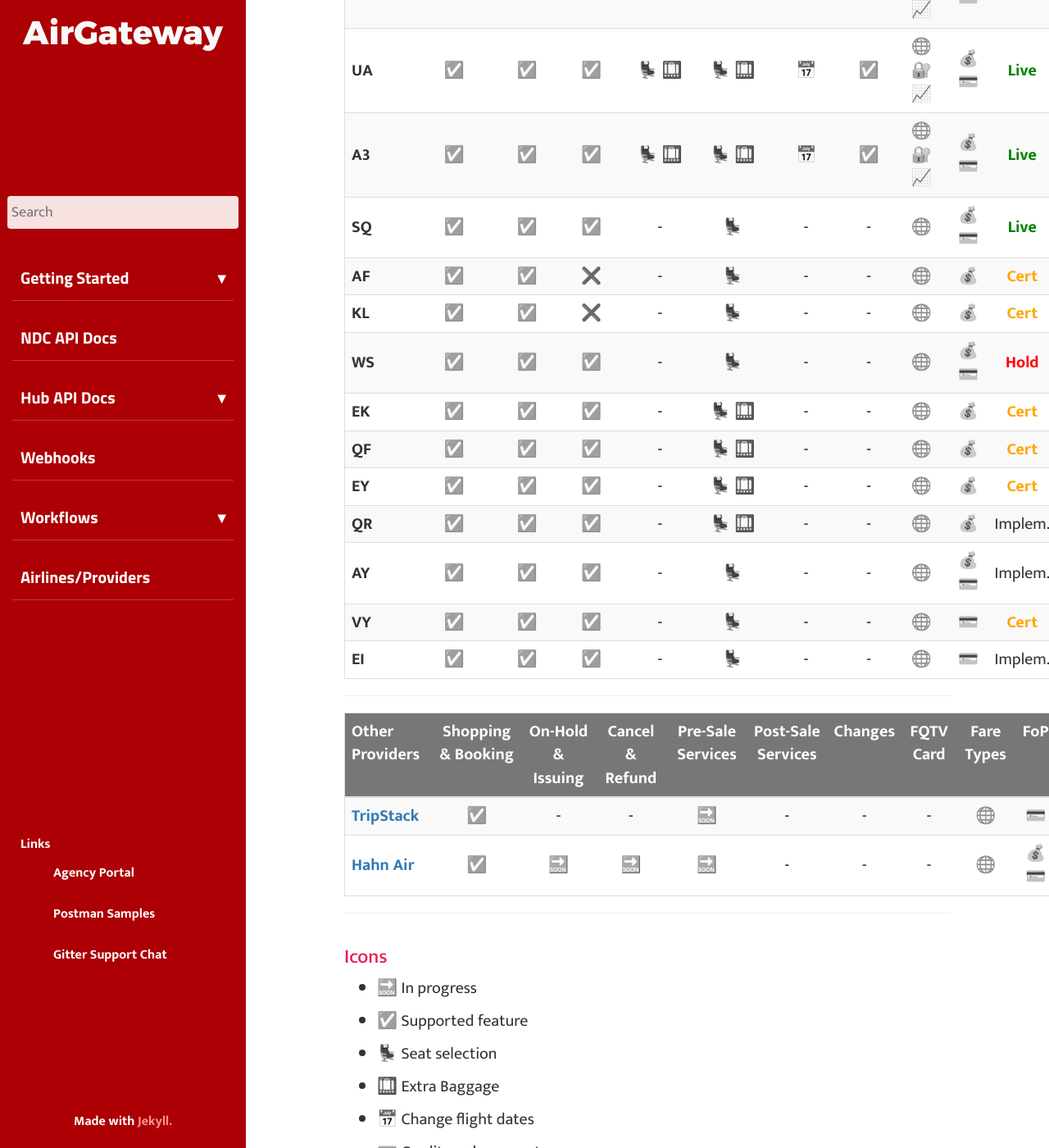
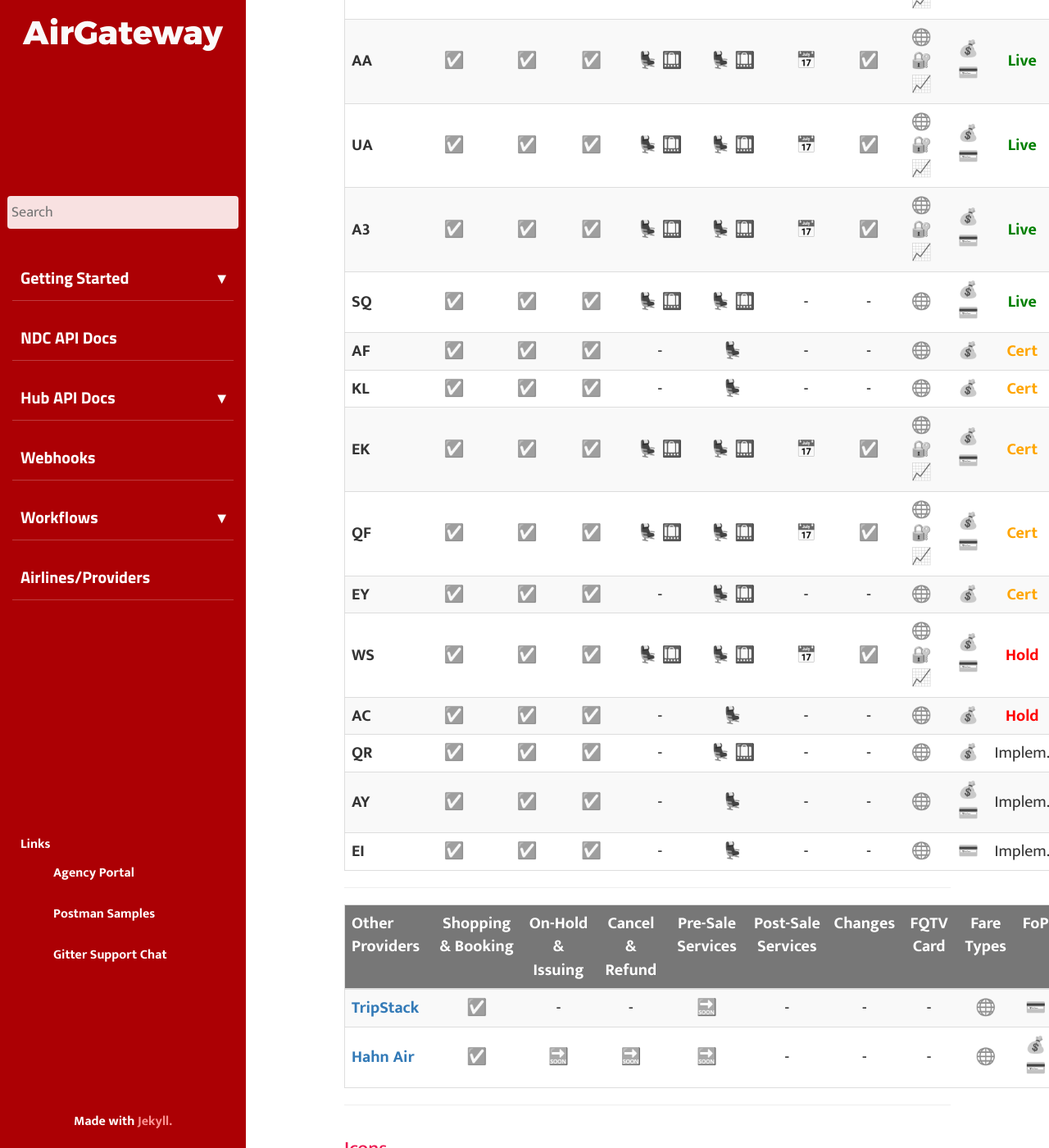
Before and after one commit to AirGateway/dev-guides-jekyll, a Jekyll site: the page built from _pages/mydoc_providers.md, in a window 1280 px wide and 1400 px high, scrolled down 1054 px. Shown: the whole window at 82% size. Built offline with Jekyll 4.4.1, drawn with Linux system fonts in a browser that asks for light colours; emoji names are drawn with the system emoji font; comment, search, counter and statistics services are not loaded; some of the changed text lies outside the part shown.

Commit message:
Changes in airlines & providers.

```diff
--- a/_pages/mydoc_providers.md
+++ b/_pages/mydoc_providers.md
@@ -11,6 +11,8 @@ This is a table of our Providers (Airlines) content displaying their capabilitie
 | ------------- |:-:|:-:|:-:|:-:|:-:|:-:|:-:|:-:|:-:|:-:|
 | **BA**        | :white_check_mark: | :white_check_mark: | :white_check_mark: | :seat: :baggage_claim: | :seat: :baggage_claim: :fork_and_knife: | :date: | :white_check_mark: | :globe_with_meridians: :closed_lock_with_key: :chart_with_upwards_trend: | :moneybag: :credit_card: | <span style="color:green">**Live**</span> |
 | **IB**        | :white_check_mark: | :white_check_mark: | :white_check_mark: | :seat: :baggage_claim: | :seat: :baggage_claim: | :date: | :white_check_mark: | :globe_with_meridians: :closed_lock_with_key: :chart_with_upwards_trend: | :moneybag: :credit_card: | <span style="color:green">**Live**</span> |
+| **VY**        | :white_check_mark: | :white_check_mark: | :white_check_mark: | :seat: :baggage_claim: | \- | \- | \- | :globe_with_meridians: | :credit_card: | <span style="color:green">**Live**</span> |
+| **I2**        | :white_check_mark: | :white_check_mark: | :white_check_mark: | :seat: :baggage_claim: | \- | \- | \- | :globe_with_meridians: | :credit_card: | <span style="color:green">**Live**</span> |
 | **LH**        | :white_check_mark: | :white_check_mark: | :white_check_mark: | :seat: :baggage_claim: | :seat: :baggage_claim: | :date: | :white_check_mark: | :globe_with_meridians: :closed_lock_with_key: :chart_with_upwards_trend: | :moneybag: :credit_card: | <span style="color:green">**Live**</span> |
 | **LX**        | :white_check_mark: | :white_check_mark: | :white_check_mark: | :seat: :baggage_claim: | :seat: :baggage_claim: | :date: | :white_check_mark: | :globe_with_meridians: :closed_lock_with_key: :chart_with_upwards_trend: | :moneybag: :credit_card: | <span style="color:green">**Live**</span> |
 | **OS**        | :white_check_mark: | :white_check_mark: | :white_check_mark: | :seat: :baggage_claim: | :seat: :baggage_claim: | :date: | :white_check_mark: | :globe_with_meridians: :closed_lock_with_key: :chart_with_upwards_trend: | :moneybag: :credit_card: | <span style="color:green">**Live**</span> |
@@ -18,16 +20,16 @@ This is a table of our Providers (Airlines) content displaying their capabilitie
 | **AA**        | :white_check_mark: | :white_check_mark: | :white_check_mark: | :seat: :baggage_claim: | :seat: :baggage_claim: | :date: | :white_check_mark: | :globe_with_meridians: :closed_lock_with_key: :chart_with_upwards_trend: |  :moneybag: :credit_card: | <span style="color:green">**Live**</span> |
 | **UA**        | :white_check_mark: | :white_check_mark: | :white_check_mark: | :seat: :baggage_claim: | :seat: :baggage_claim: | :date: | :white_check_mark: | :globe_with_meridians: :closed_lock_with_key: :chart_with_upwards_trend: |  :moneybag: :credit_card: | <span style="color:green">**Live**</span> |
 | **A3**        | :white_check_mark: | :white_check_mark: | :white_check_mark: | :seat: :baggage_claim: | :seat: :baggage_claim: | :date: | :white_check_mark: | :globe_with_meridians: :closed_lock_with_key: :chart_with_upwards_trend: | :moneybag: :credit_card: | <span style="color:green">**Live**</span> |
-| **SQ**        | :white_check_mark: | :white_check_mark: | :white_check_mark: | \- | :seat: | \- | \- | :globe_with_meridians: | :moneybag: :credit_card: | <span style="color:green">**Live**</span> |
-| **AF**        | :white_check_mark: | :white_check_mark: | :x: | \- | :seat: | \- | \- | :globe_with_meridians: | :moneybag: |  <span style="color:orange">**Cert**</span> |
-| **KL**        | :white_check_mark: | :white_check_mark: | :x: | \- | :seat: | \- | \- | :globe_with_meridians: | :moneybag: |  <span style="color:orange">**Cert**</span> |
-| **WS**        | :white_check_mark: | :white_check_mark: | :white_check_mark: | \- | :seat: | \- | \- | :globe_with_meridians: | :moneybag: :credit_card: | <span style="color:red">**Hold**</span> |
-| **EK**        | :white_check_mark: | :white_check_mark: | :white_check_mark: | \- | :seat: :baggage_claim: | \- | \- | :globe_with_meridians: | :moneybag: |  <span style="color:orange">**Cert**</span> |
-| **QF**        | :white_check_mark: | :white_check_mark: | :white_check_mark: | \- | :seat: :baggage_claim: | \- | \- | :globe_with_meridians: | :moneybag: |  <span style="color:orange">**Cert**</span> |
+| **SQ**        | :white_check_mark: | :white_check_mark: | :white_check_mark: | :seat: :baggage_claim: | :seat: :baggage_claim: | \- | \- | :globe_with_meridians: | :moneybag: :credit_card: | <span style="color:green">**Live**</span> |
+| **AF**        | :white_check_mark: | :white_check_mark: | :white_check_mark: | \- | :seat: | \- | \- | :globe_with_meridians: | :moneybag: |  <span style="color:orange">**Cert**</span> |
+| **KL**        | :white_check_mark: | :white_check_mark: | :white_check_mark: | \- | :seat: | \- | \- | :globe_with_meridians: | :moneybag: |  <span style="color:orange">**Cert**</span> |
+| **EK**        | :white_check_mark: | :white_check_mark: | :white_check_mark: | :seat: :baggage_claim: | :seat: :baggage_claim: | :date: | :white_check_mark: | :globe_with_meridians: :closed_lock_with_key: :chart_with_upwards_trend: | :moneybag: :credit_card: |  <span style="color:orange">**Cert**</span> |
+| **QF**        | :white_check_mark: | :white_check_mark: | :white_check_mark: | :seat: :baggage_claim: | :seat: :baggage_claim: | :date: | :white_check_mark: | :globe_with_meridians: :closed_lock_with_key: :chart_with_upwards_trend: | :moneybag: :credit_card: |  <span style="color:orange">**Cert**</span> |
 | **EY**        | :white_check_mark: | :white_check_mark: | :white_check_mark: | \- | :seat: :baggage_claim: | \- | \- | :globe_with_meridians: | :moneybag: |  <span style="color:orange">**Cert**</span> |
+| **WS**        | :white_check_mark: | :white_check_mark: | :white_check_mark: | :seat: :baggage_claim: | :seat: :baggage_claim: | :date: | :white_check_mark: | :globe_with_meridians: :closed_lock_with_key: :chart_with_upwards_trend: | :moneybag: :credit_card: | <span style="color:red">**Hold**</span> |
+| **AC**        | :white_check_mark: | :white_check_mark: | :white_check_mark: | \- | :seat: | \- | \- | :globe_with_meridians: | :moneybag: |  <span style="color:red">**Hold**</span> |
 | **QR**        | :white_check_mark: | :white_check_mark: | :white_check_mark: | \- | :seat: :baggage_claim: | \- | \- | :globe_with_meridians: | :moneybag: |  Implem. |
 | **AY**        | :white_check_mark: | :white_check_mark: | :white_check_mark: | \- | :seat: | \- | \- | :globe_with_meridians: | :moneybag: :credit_card: | Implem. |
-| **VY**        | :white_check_mark: | :white_check_mark: | :white_check_mark: | \- | :seat: | \- | \- | :globe_with_meridians: | :credit_card: | <span style="color:orange">**Cert**</span> |
 | **EI**        | :white_check_mark: | :white_check_mark: | :white_check_mark: | \- | :seat: | \- | \- | :globe_with_meridians: | :credit_card: | Implem. |
 
 ---
```
